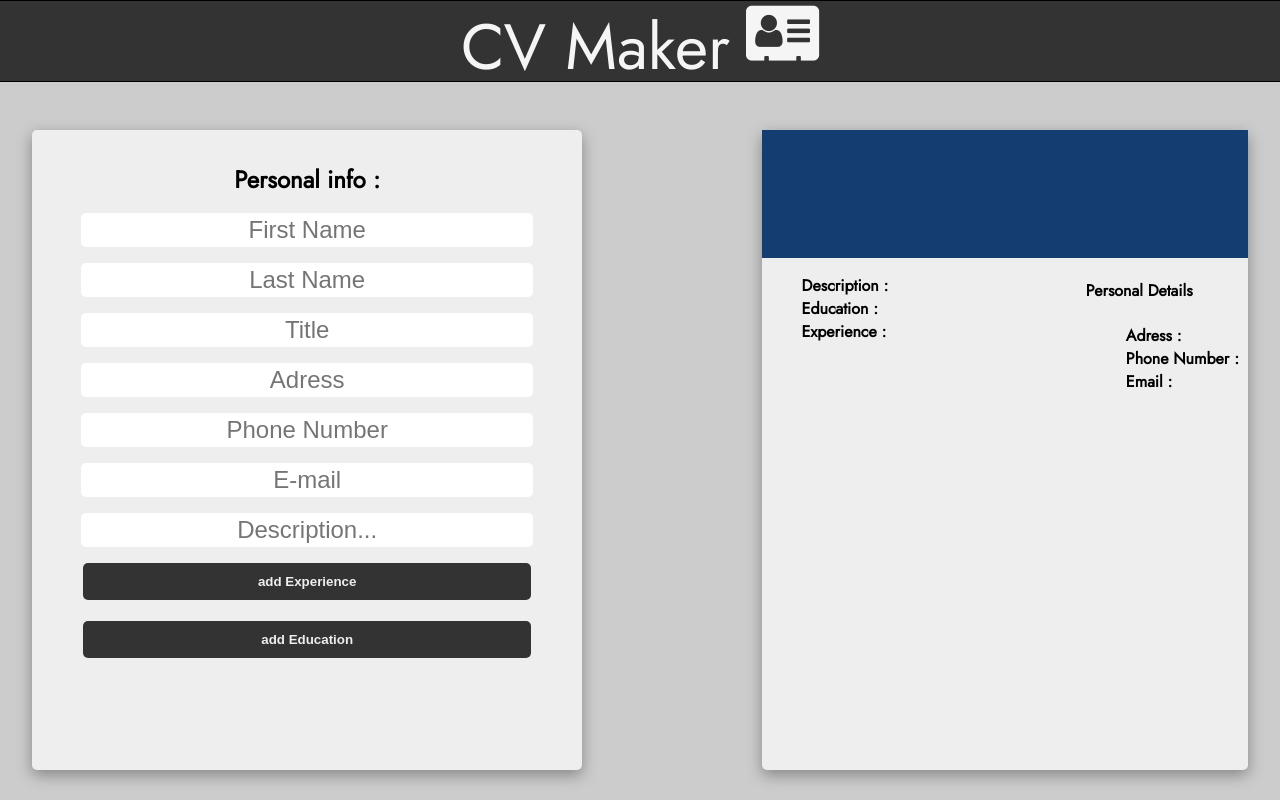
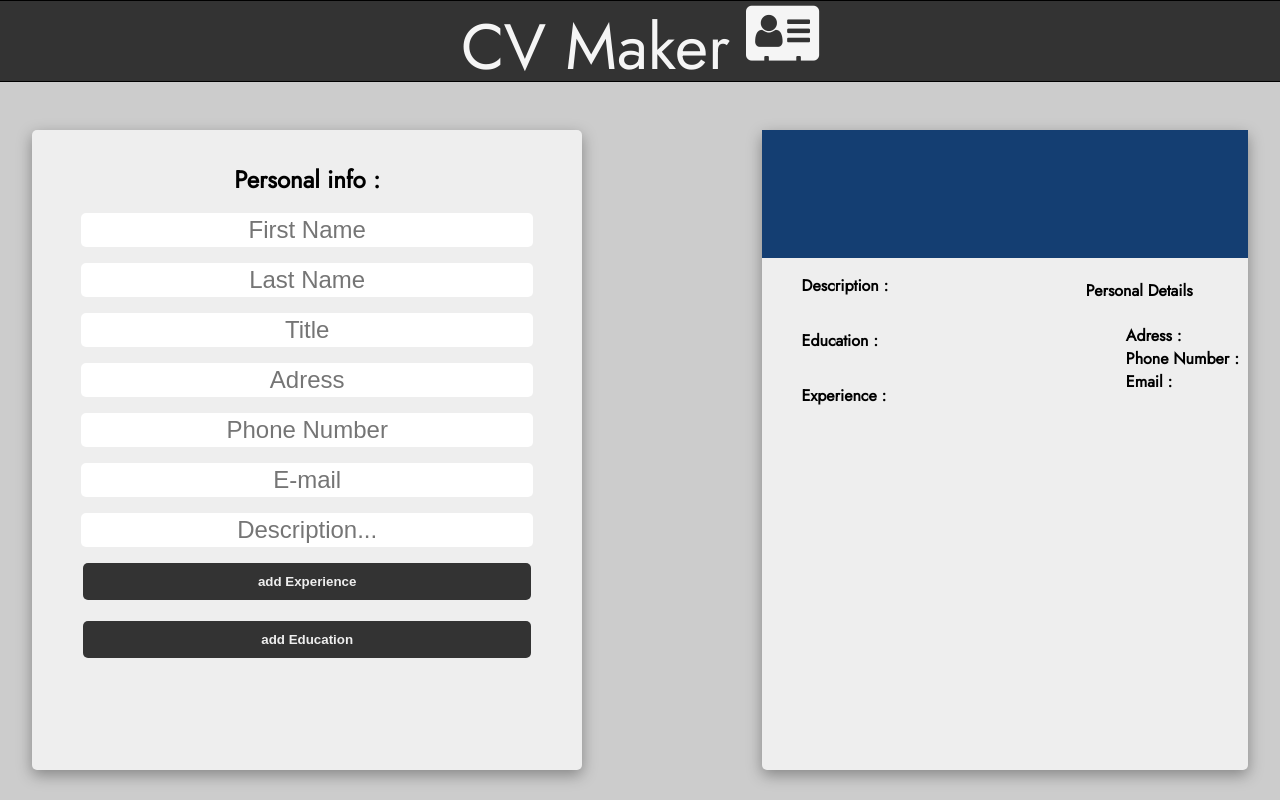
Before and after one commit to theDoorKeeper/react-cv-project, a React (Create React App) app: page / in a window 1280 px wide. Built offline with nearby package versions, Linux system fonts and the light colour scheme; the HTML template or start-up script is replaced by a standard one.

Commit message:
added flex rules to previewlist class

```diff
--- a/src/style/preview.css
+++ b/src/style/preview.css
@@ -34,12 +34,11 @@ ul{
     }
   .previewSideBar { grid-area: previewSideBar; }
   .previewMain {
+      max-width: 90%;
      grid-area: previewMain;
-/*      display: flex;
-     flex-direction: column; */
+    word-break: break-all;
+
     }
-
-
 
   .mainInfo{
     font-size: 30px;
@@ -50,3 +49,9 @@ ul{
     font-size: 26px;
     font-weight: 500;
   }
+  .previewList{
+      display: flex;
+      flex-direction: column;
+      flex-wrap: wrap;
+      gap: 2rem;
+  }
```
